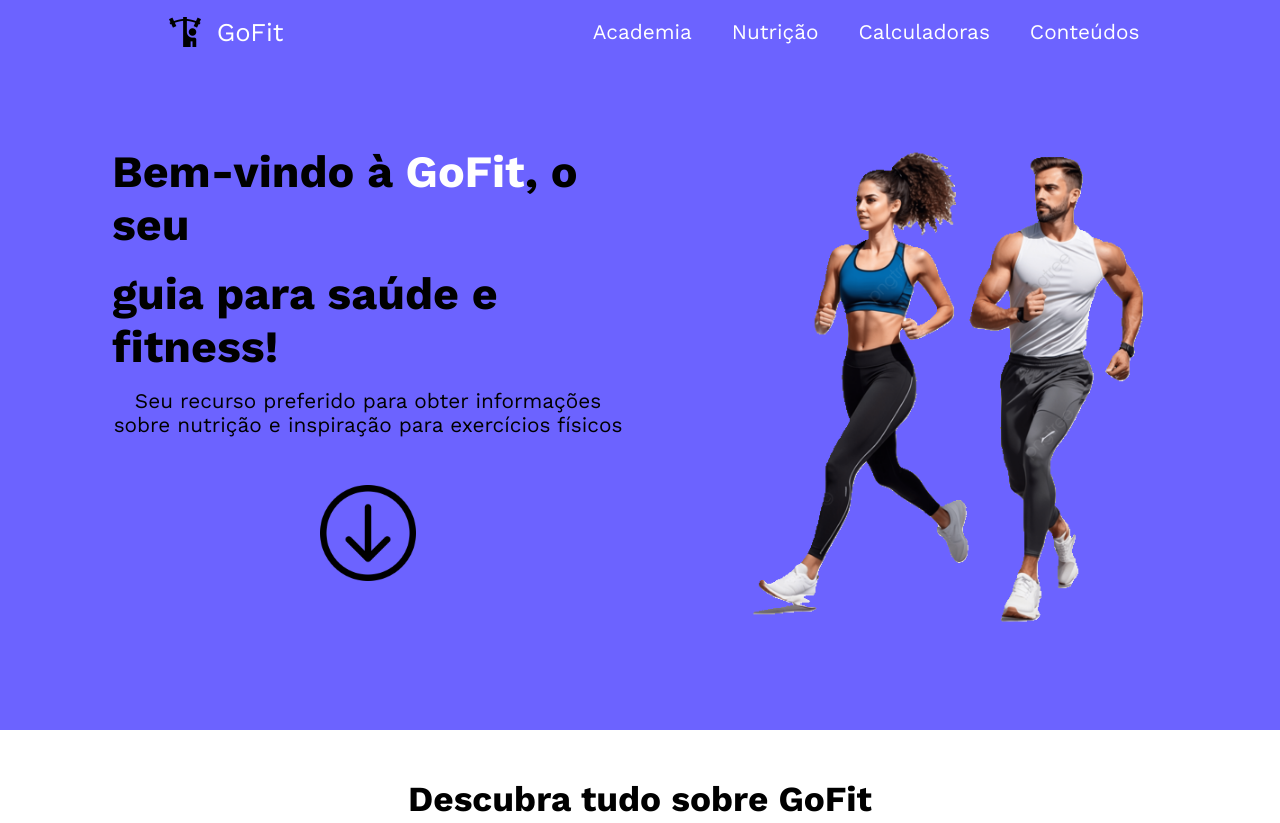
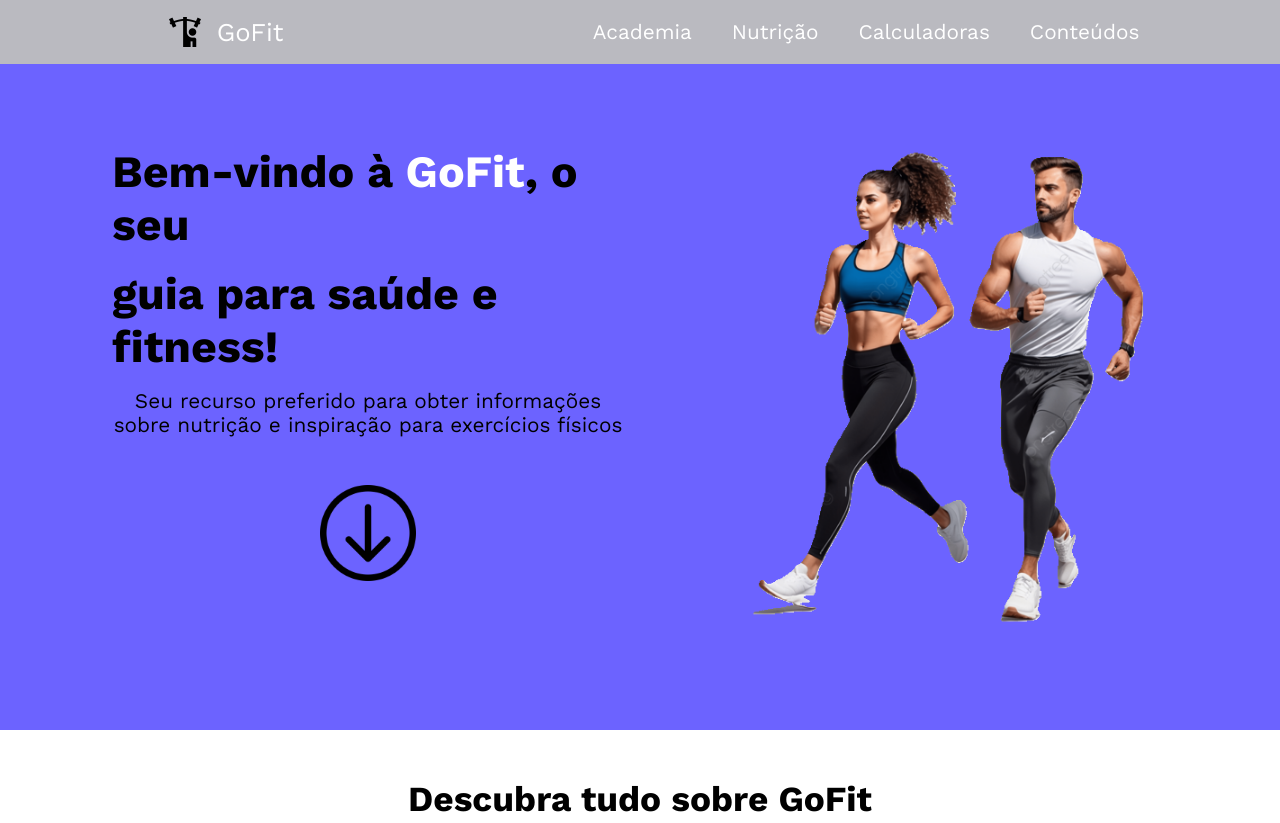
Before and after one commit to DesenvolvimentoWeb5/GoFit, a plain HTML site: page index.html in a window 1280 px wide. Shown: the top 823 px of the page. Drawn offline with nearby package versions, Linux system fonts and the light colour scheme.

Commit message:
teste de commit

```diff
--- a/CSS/style.css
+++ b/CSS/style.css
@@ -11,13 +11,14 @@
 
 #navbar{
     display: flex;
+    border-radius: 0%;
     width: 100%;
     justify-content: space-around;
     position: fixed; /* Mantém a navbar fixa no topo */
     top: 0;
     left: 0;
     z-index: 1000; /* Garante que fique acima de outros elementos */
-    background-color: #6C63FF;
+    background-color: #babac0;
     padding: 1rem 1rem;
 }
 
```
